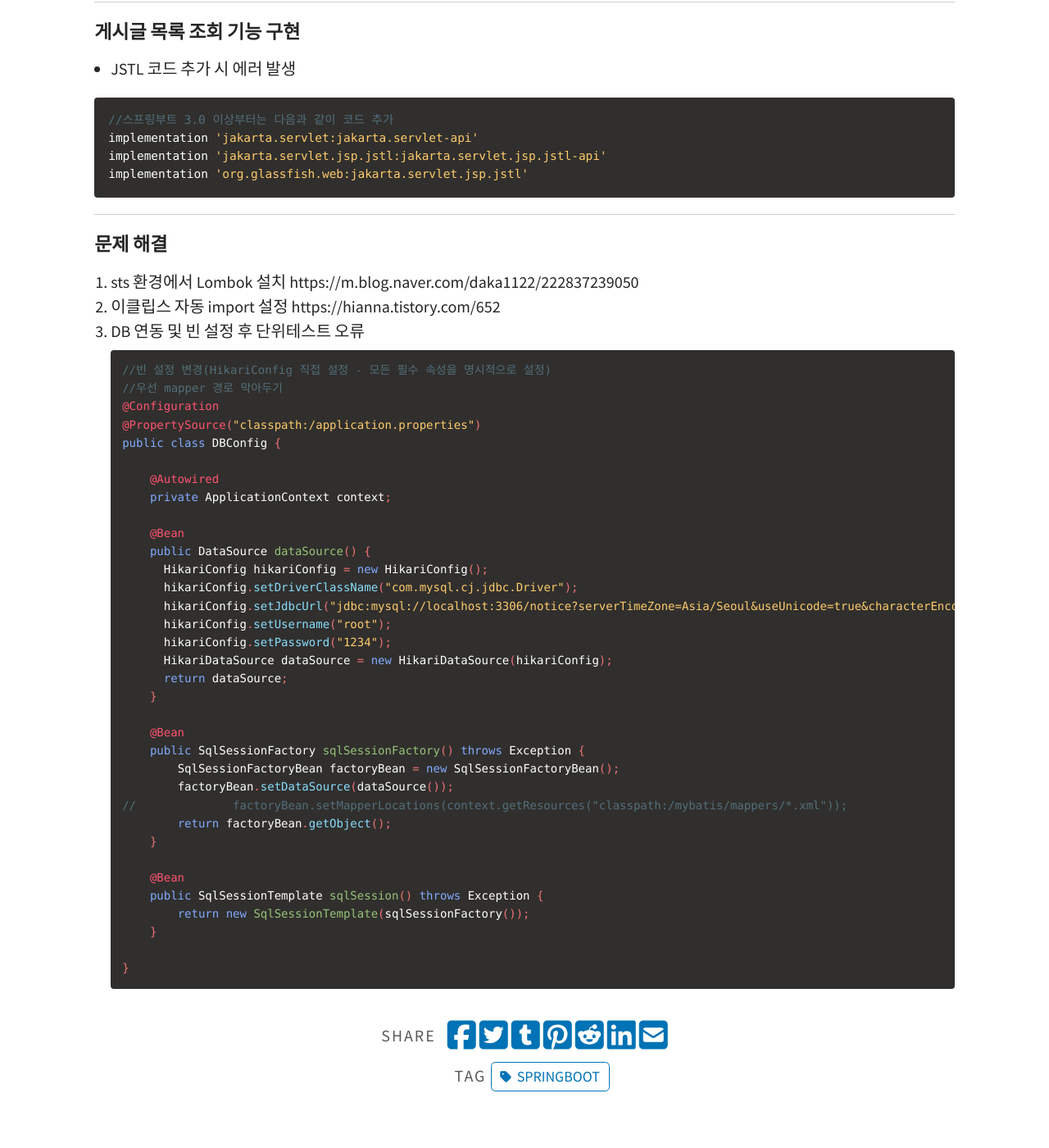
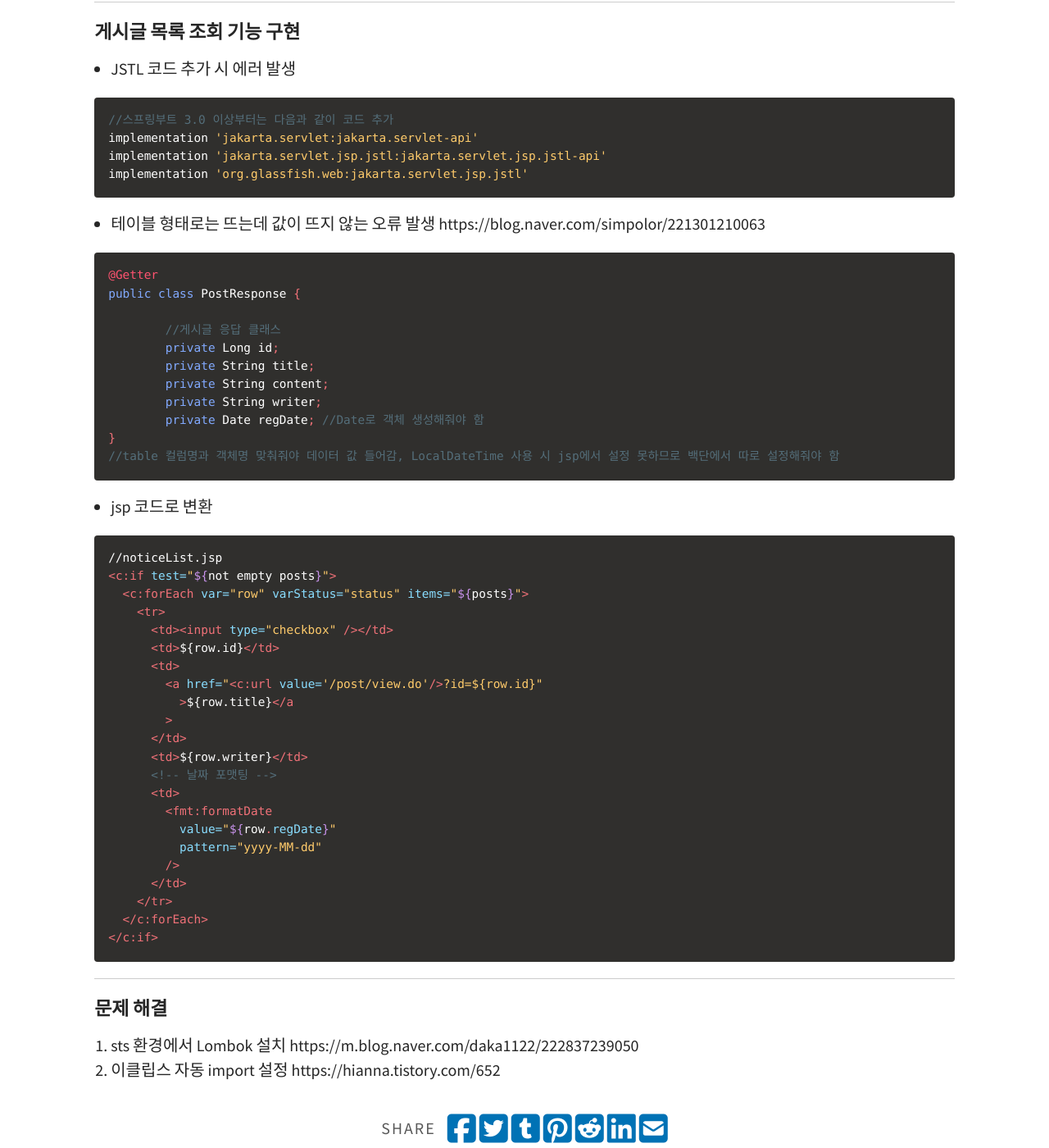
Before and after one commit to shkim00216/shkim00216.github.io, a Jekyll site: the page built from _posts/2024-09-23-springboot-board02.md, in a window 1280 px wide and 1400 px high, scrolled down 5306 px. Shown: the whole window at 82% size. Built offline with Jekyll 4.4.1, drawn with Linux system fonts in a browser that asks for light colours; some web fonts are replaced; a script that is not in the unit is left out.

Commit message:
Update 2024-09-23-springboot-board02.md

````diff
--- a/_posts/2024-09-23-springboot-board02.md
+++ b/_posts/2024-09-23-springboot-board02.md
@@ -225,7 +225,7 @@ void save() {
 
 ```xml
 <!-- 게시글 저장 -->
-<insert id="save" parameterType="com.project.miniProject.notice.vo.PostRequest" useGeneratedKeys="true" keyProperty="uid">
+<insert id="save" parameterType="com.project.miniProject.notice.vo.PostRequest" useGeneratedKeys="true" keyProperty="id">
   insert into notice_tb (<include refid="noticeColumns"></include>) values (#{uid}, #{title}, #{content}, #{writer}, now())
 </insert>
 <!-- useGeneratedKeys true 설정 시 게시글의 PK가 Request객체에 저장, keyProperty에 선언된 id에 값이 매핑 -->
@@ -244,6 +244,51 @@ implementation 'jakarta.servlet.jsp.jstl:jakarta.servlet.jsp.jstl-api'
 implementation 'org.glassfish.web:jakarta.servlet.jsp.jstl'
 ```
 
+- 테이블 형태로는 뜨는데 값이 뜨지 않는 오류 발생
+
+    https://blog.naver.com/simpolor/221301210063
+
+```java
+@Getter
+public class PostResponse {
+
+	//게시글 응답 클래스
+	private Long id;
+	private String title;
+	private String content;
+	private String writer;
+	private Date regDate; //Date로 객체 생성해줘야 함
+}
+//table 컬럼명과 객체명 맞춰줘야 데이터 값 들어감, LocalDateTime 사용 시 jsp에서 설정 못하므로 백단에서 따로 설정해줘야 함
+```
+
+- jsp 코드로 변환
+
+```jsp
+//noticeList.jsp
+<c:if test="${not empty posts}">
+  <c:forEach var="row" varStatus="status" items="${posts}">
+    <tr>
+      <td><input type="checkbox" /></td>
+      <td>${row.id}</td>
+      <td>
+        <a href="<c:url value='/post/view.do'/>?id=${row.id}"
+          >${row.title}</a
+        >
+      </td>
+      <td>${row.writer}</td>
+      <!-- 날짜 포맷팅 -->
+      <td>
+        <fmt:formatDate
+          value="${row.regDate}"
+          pattern="yyyy-MM-dd"
+        />
+      </td>
+    </tr>
+  </c:forEach>
+</c:if>
+```
+
 ---
 
 #### 문제 해결
@@ -255,42 +300,3 @@ implementation 'org.glassfish.web:jakarta.servlet.jsp.jstl'
 2. 이클립스 자동 import 설정
 
    https://hianna.tistory.com/652
-
-3. DB 연동 및 빈 설정 후 단위테스트 오류
-
-   ```java
-   //빈 설정 변경(HikariConfig 직접 설정 - 모든 필수 속성을 명시적으로 설정)
-   //우선 mapper 경로 막아두기
-   @Configuration
-   @PropertySource("classpath:/application.properties")
-   public class DBConfig {
-
-       @Autowired
-       private ApplicationContext context;
-
-       @Bean
-       public DataSource dataSource() {
-         HikariConfig hikariConfig = new HikariConfig();
-         hikariConfig.setDriverClassName("com.mysql.cj.jdbc.Driver");
-         hikariConfig.setJdbcUrl("jdbc:mysql://localhost:3306/notice?serverTimeZone=Asia/Seoul&useUnicode=true&characterEncoding=utf8&useSSL=false&allowPublicKeyRetrieval=true");
-         hikariConfig.setUsername("root");
-         hikariConfig.setPassword("1234");
-         HikariDataSource dataSource = new HikariDataSource(hikariConfig);
-         return dataSource;
-       }
-
-       @Bean
-       public SqlSessionFactory sqlSessionFactory() throws Exception {
-           SqlSessionFactoryBean factoryBean = new SqlSessionFactoryBean();
-           factoryBean.setDataSource(dataSource());
-   //		factoryBean.setMapperLocations(context.getResources("classpath:/mybatis/mappers/*.xml"));
-           return factoryBean.getObject();
-       }
-
-       @Bean
-       public SqlSessionTemplate sqlSession() throws Exception {
-           return new SqlSessionTemplate(sqlSessionFactory());
-       }
-
-   }
-   ```
````
